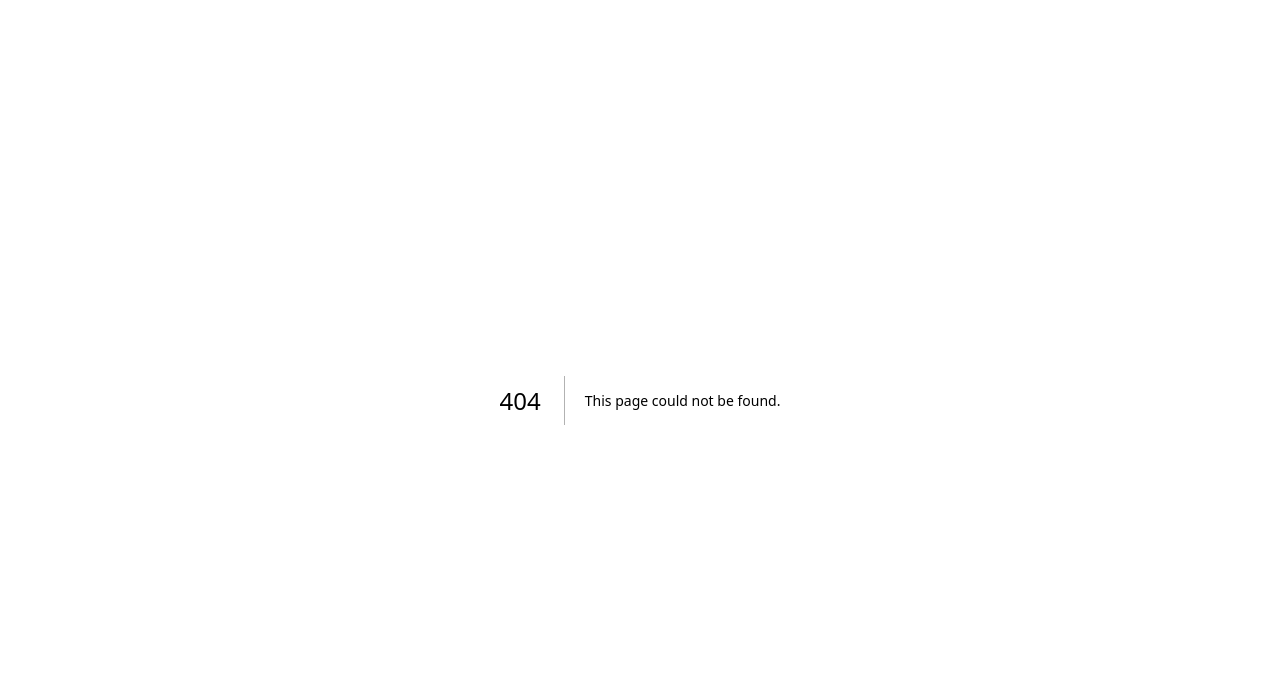
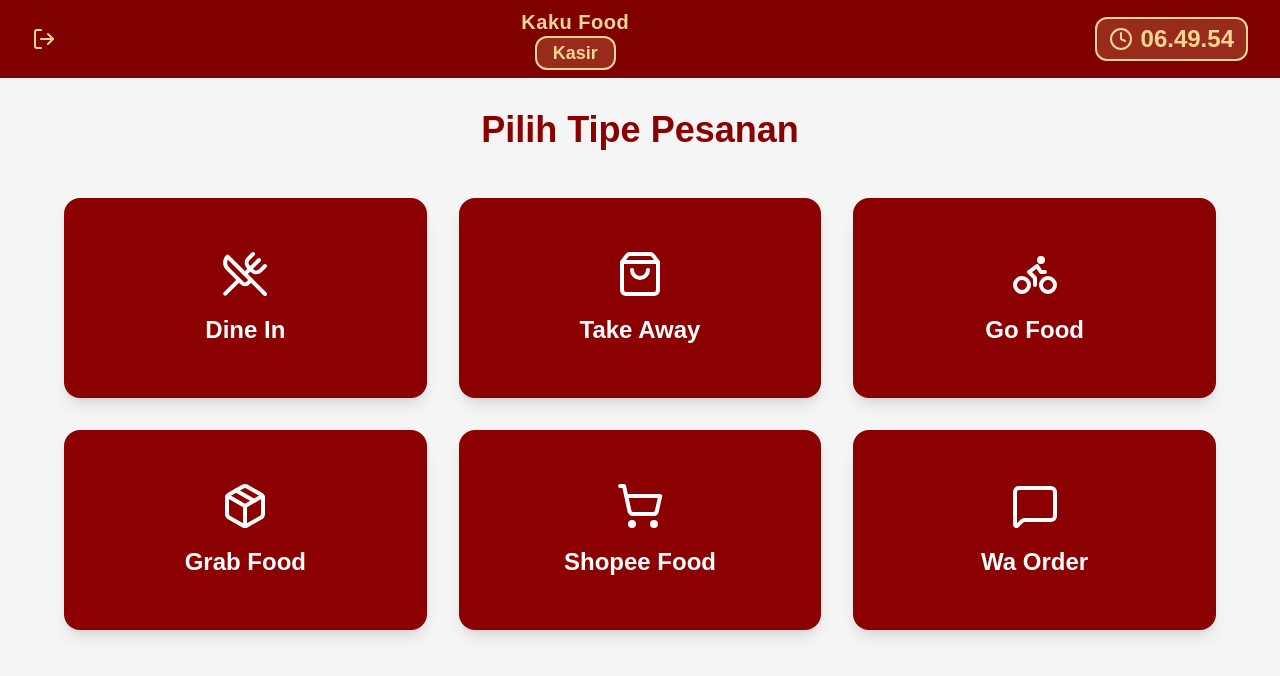
Before and after one commit to LeoDoesCode17/sistem-pendamping-kaku, a Next.js app: page /cashier/type-order in a window 1280 px wide. Before the commit this address had no page. Shown: the top 676 px of the page. Built offline with nearby package versions, Linux system fonts and the light colour scheme.

Commit message:
feat(ui): add type order page

```diff
--- /dev/null
+++ b/src/app/(routes)/cashier/type-order/page.tsx
@@ -0,0 +1,5 @@
+import OrderTypePage from '@/features/cashier/pages/OrdertypePage';
+
+export default function Page() {
+  return <OrderTypePage />;
+}
--- /dev/null
+++ b/src/features/cashier/pages/OrdertypePage.tsx
@@ -0,0 +1,106 @@
+'use client';
+
+import { UtensilsCrossed, ShoppingBag, Bike, Package, ShoppingCart, MessageSquare } from 'lucide-react';
+
+interface OrderType {
+  id: string;
+  name: string;
+  icon: React.ReactNode;
+}
+
+export default function OrderTypePage() {
+  const orderTypes: OrderType[] = [
+    { id: 'dine-in', name: 'Dine In', icon: <UtensilsCrossed size={48} /> },
+    { id: 'take-away', name: 'Take Away', icon: <ShoppingBag size={48} /> },
+    { id: 'go-food', name: 'Go Food', icon: <Bike size={48} /> },
+    { id: 'grab-food', name: 'Grab Food', icon: <Package size={48} /> },
+    { id: 'shopee-food', name: 'Shopee Food', icon: <ShoppingCart size={48} /> },
+    { id: 'wa-order', name: 'Wa Order', icon: <MessageSquare size={48} /> },
+  ];
+
+  const handleOrderTypeClick = (type: string) => {
+    console.log('Selected order type:', type);
+    // Handle navigation or state update here
+  };
+
+  return (
+    <div className="min-h-screen bg-[#f5f5f5] p-8">
+      <h1 className="text-4xl font-bold text-[#8B0000] text-center mb-12">
+        Pilih Tipe Pesanan
+      </h1>
+
+      {/* Grid container - BAGIAN YANG MENGATUR LAYOUT KOTAK */}
+      <div className="grid grid-cols-3 gap-8 max-w-6xl mx-auto">
+        {orderTypes.map((type) => (
+          <button
+            key={type.id}
+            onClick={() => handleOrderTypeClick(type.id)}
+            // BAGIAN INI MENGATUR UKURAN DAN STYLING KOTAK
+            className="
+              bg-[#8B0000]
+              text-white
+              rounded-2xl
+              p-8                    /* Padding dalam kotak */
+              min-h-[200px]          /* Tinggi minimum kotak */
+              flex
+              flex-col
+              items-center
+              justify-center
+              gap-4
+              hover:bg-[#A52A2A]
+              transition-all
+              duration-200
+              shadow-lg
+              hover:shadow-xl
+              hover:scale-105
+            "
+          >
+            {/* Icon container */}
+            <div className="text-white">
+              {type.icon}
+            </div>
+
+            {/* Text */}
+            <span className="text-2xl font-bold">
+              {type.name}
+            </span>
+          </button>
+        ))}
+      </div>
+    </div>
+  );
+}
+
+/*
+PENJELASAN UKURAN KOTAK:
+========================
+
+1. Grid Layout (grid grid-cols-3 gap-8):
+   - grid-cols-3: 3 kolom per baris
+   - gap-8: Jarak antar kotak (2rem / 32px)
+   - Ubah gap-8 untuk mengatur jarak antar kotak
+
+2. Ukuran Kotak Individual:
+   - min-h-[200px]: Tinggi minimum kotak 200px
+     * Ubah angka ini untuk tinggi berbeda (misal: min-h-[250px])
+
+   - p-8: Padding dalam kotak (2rem / 32px)
+     * Ubah untuk ruang dalam kotak (p-6, p-10, dll)
+
+   - rounded-2xl: Sudut melengkung
+     * Ubah ke rounded-lg, rounded-3xl untuk sudut berbeda
+
+3. Responsive:
+   - Untuk tablet/mobile, tambahkan:
+     * sm:grid-cols-2 (2 kolom di layar kecil)
+     * md:grid-cols-3 (3 kolom di layar medium)
+     * lg:min-h-[220px] (tinggi berbeda di layar besar)
+
+4. Icon Size:
+   - size={48}: Ukuran icon 48px
+     * Ubah angka untuk icon lebih besar/kecil
+
+5. Container Width:
+   - max-w-6xl: Lebar maksimal container
+     * Ubah ke max-w-5xl (lebih kecil) atau max-w-7xl (lebih besar)
+*/
```
